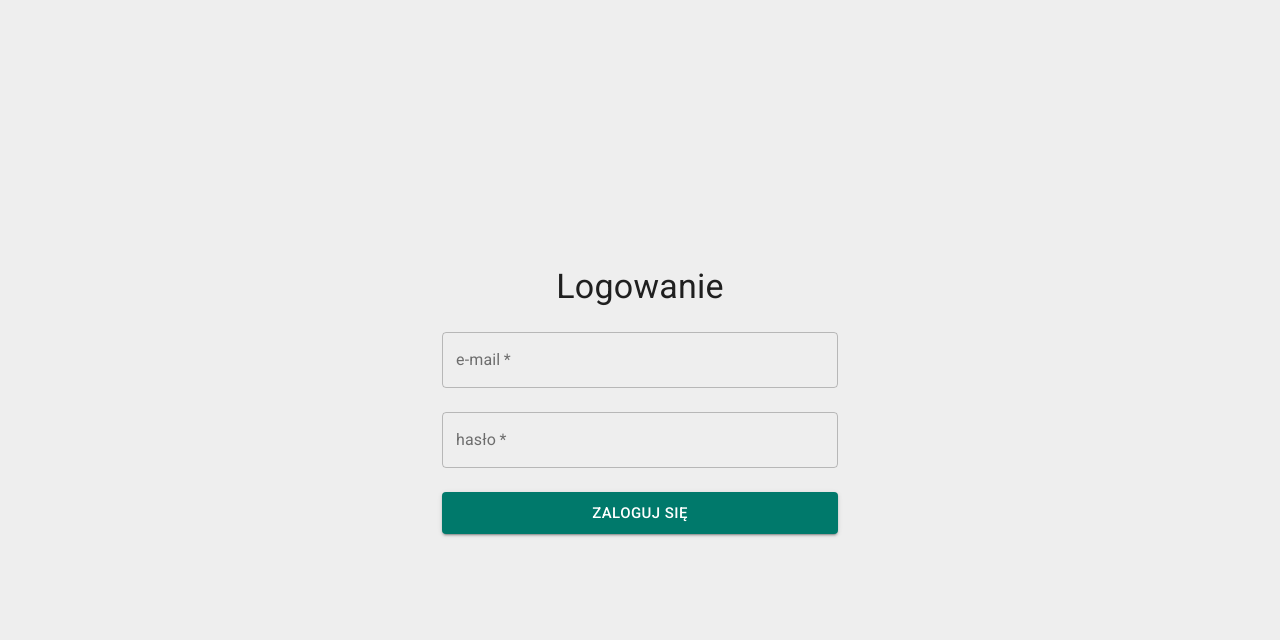
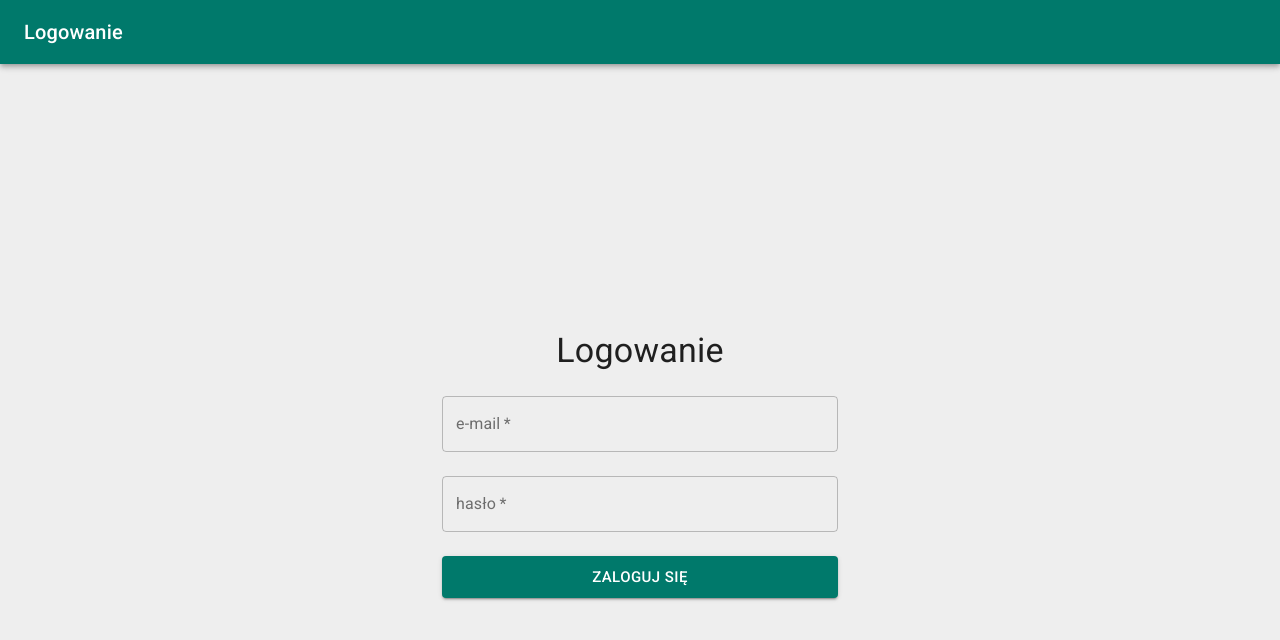
Before and after one commit to danjarosz/pantry-app, a React (Create React App) app: page / in a window 1280 px wide. Shown: the top 640 px of the page. Built offline with nearby package versions, Linux system fonts and the light colour scheme.

Commit message:
feat: implement AppBar

```diff
--- /dev/null
+++ b/src/components/TopBar/TopBar.jsx
@@ -0,0 +1,57 @@
+import React from 'react';
+import { useRouteMatch } from "react-router-dom";
+import { makeStyles } from '@material-ui/core/styles';
+import AppBar from '@material-ui/core/AppBar';
+import Toolbar from '@material-ui/core/Toolbar';
+import Typography from '@material-ui/core/Typography';
+// import Button from '@material-ui/core/Button';
+// import IconButton from '@material-ui/core/IconButton';
+// import MenuIcon from '@material-ui/icons/Menu';
+
+const useStyles = makeStyles((theme) => ({
+  root: {
+    flexGrow: 1,
+  },
+  menuButton: {
+    marginRight: theme.spacing(2),
+  },
+  title: {
+    flexGrow: 1,
+  },
+}));
+
+export default function ButtonAppBar() {
+  const classes = useStyles();
+
+  const isLoginPage = useRouteMatch("/");
+  const isSignUpPage = useRouteMatch("/signup");
+  const isDashboardPage = useRouteMatch('/dashboard');
+
+  let title = "Pantry App";
+
+  if (isLoginPage && isLoginPage.isExact) {
+    title = "Logowanie"
+  } else if (isSignUpPage && isSignUpPage.isExact) {
+    title = "Rejestracja"
+  } else if ( isDashboardPage && isDashboardPage.isExact) {
+    title = "Spiżarnie"
+  }
+
+  console.log(isLoginPage, isSignUpPage, isDashboardPage)
+
+  return (
+    <div className={classes.root}>
+      <AppBar position="static">
+        <Toolbar>
+          {/* <IconButton edge="start" className={classes.menuButton} color="inherit" aria-label="menu">
+            <MenuIcon />
+          </IconButton> */}
+          <Typography variant="h6" className={classes.title}>
+            {title}
+          </Typography>
+          {/* <Button color="inherit">Login</Button> */}
+        </Toolbar>
+      </AppBar>
+    </div>
+  );
+}
--- a/src/router/AppRouter.jsx
+++ b/src/router/AppRouter.jsx
@@ -1,6 +1,7 @@
 import React from "react";
 import { Router, Switch, Route } from "react-router-dom";
 import { createBrowserHistory } from "history";
+import TopBar from "../components/TopBar/TopBar";
 import PublicRoute from "./components/PublicRoute";
 import PrivateRoute from "./components/PrivateRoute";
 import LoginPage from "../pages/LoginPage/LoginPage";
@@ -12,14 +13,13 @@ export const history = createBrowserHistory();
 
 const AppRouter = () => (
   <Router history={history}>
-    <div>
+      <TopBar />
       <Switch>
         <PublicRoute exact path="/" component={LoginPage}/>
         <PublicRoute exact paths="/signup" component={SignUpPage}/>
         <PrivateRoute exact path="/dashboard" component={DashboardPage}/>
         <Route component={NotFoundPage}/>
       </Switch>
-    </div>
   </Router>
 );
 
```
